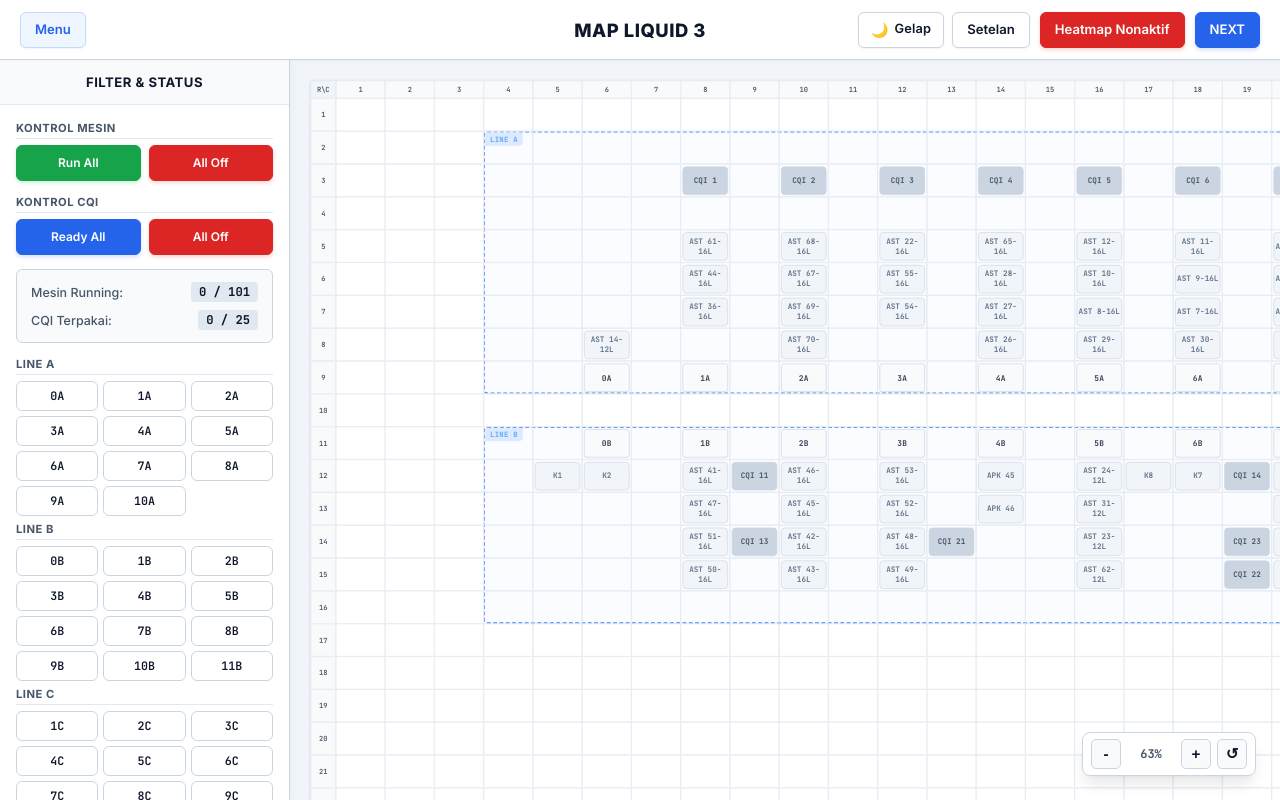
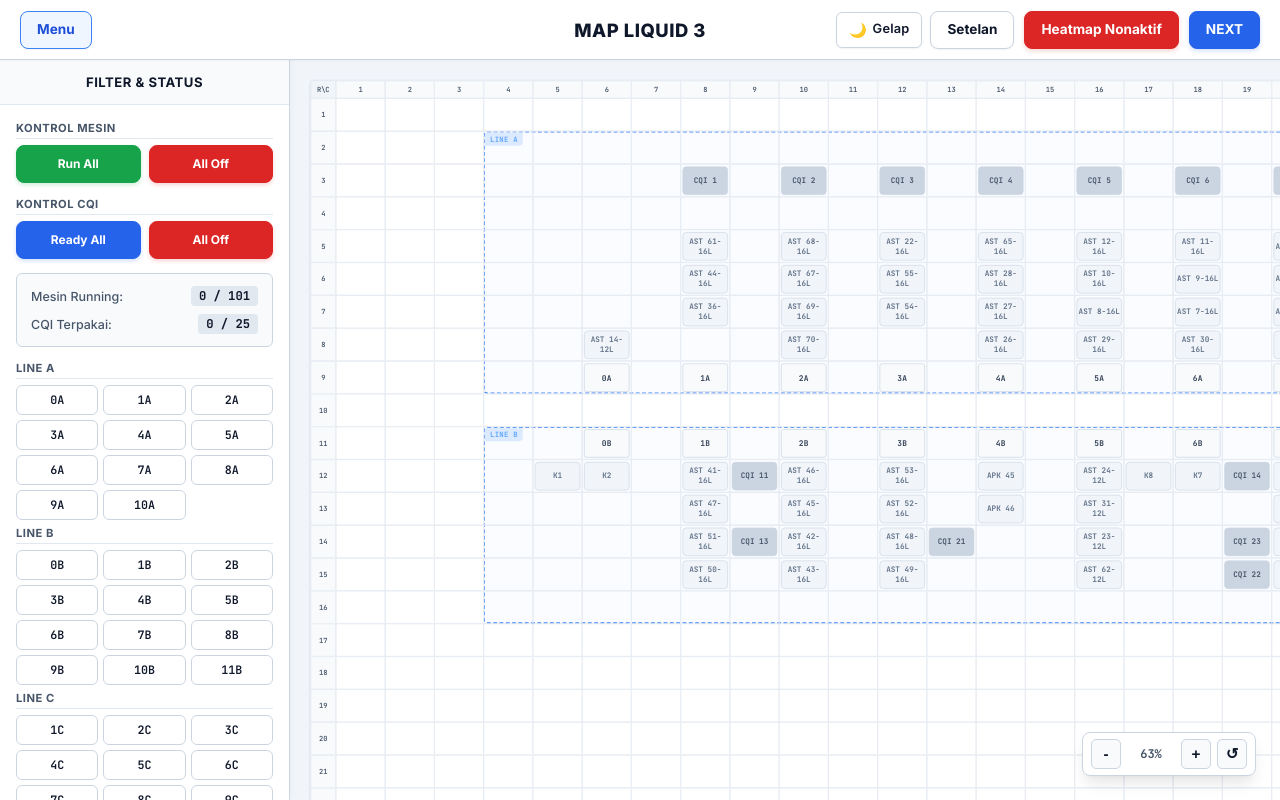
Before and after one commit to IPCQuality/PLAN-QUALITY, a website: page index.html in a window 1280 px wide. Both pictures are taken after a click on the button "Menu". Drawn offline with Linux system fonts and the light colour scheme; no server answers.

Commit message:
style: standardize button components and visual styles
- Standardize button dimensions, border-radius, and font-weight.
- Add active state styles for buttons and update side panel toggle logic.
- Correct machine ID mapping in data configuration.

```diff
--- a/css/config.css
+++ b/css/config.css
@@ -130,9 +130,9 @@ body {
   position: relative;
   background: #f8fafc;
   border: 1.5px solid #cbd5e1;
-  border-radius: 50%;
-  width: 40px;
-  height: 40px;
+  border-radius: 10px;
+  width: 38px;
+  height: 38px;
   display: flex;
   align-items: center;
   justify-content: center;
@@ -1648,15 +1648,16 @@ select option,
   align-items: center;
   justify-content: center;
   gap: 8px;
-  padding: 9px 18px;
-  border-radius: var(--radius-sm);
+  height: 38px;
+  padding: 0 16px;
+  border-radius: var(--radius);
   font-size: 12.5px;
-  font-weight: 600;
+  font-weight: 700;
   cursor: pointer;
-  border: 1px solid var(--border);
+  border: 1.5px solid var(--border);
   background: var(--surface);
   color: var(--text-main);
-  transition: all 0.15s cubic-bezier(0.4, 0, 0.2, 1);
+  transition: all 0.2s cubic-bezier(0.4, 0, 0.2, 1);
   font-family: inherit;
   box-shadow: var(--shadow-sm);
 }
@@ -2074,8 +2075,10 @@ body.modal-open {
 .step-pill {
   display: inline-flex;
   align-items: center;
+  justify-content: center;
   gap: 8px;
-  padding: 8px 20px;
+  height: 38px;
+  padding: 0 18px;
   border-radius: 10px;
   background: #ffffff;
   border: 1.5px solid #cbd5e1;
--- a/css/index.css
+++ b/css/index.css
@@ -146,19 +146,19 @@ header {
 .btn {
   background: #ffffff;
   color: var(--text-main);
-  border: 1px solid var(--border);
-  padding: 0 14px;
-  height: 36px;
-  border-radius: var(--radius-sm);
+  border: 1.5px solid var(--border);
+  padding: 0 16px;
+  height: 38px;
+  border-radius: var(--radius);
   cursor: pointer;
-  font-size: 0.82rem;
-  font-weight: 600;
+  font-size: 0.85rem;
+  font-weight: 700;
   font-family: inherit;
   display: inline-flex;
   align-items: center;
   gap: 8px;
   justify-content: center;
-  transition: all 0.15s cubic-bezier(0.4, 0, 0.2, 1);
+  transition: all 0.2s cubic-bezier(0.4, 0, 0.2, 1);
   box-shadow: var(--shadow-sm);
   line-height: 1;
 }
@@ -166,6 +166,11 @@ header {
   background: #f8fafc;
   border-color: #94a3b8;
   color: #0f172a;
+}
+.btn.active {
+  background: #eff6ff;
+  border-color: #3b82f6;
+  color: #1d4ed8;
 }
 .btn:active {
   transform: translateY(1px);
@@ -1052,13 +1057,18 @@ body.modal-open {
 
 [data-theme="dark"] .btn {
   background: #182234;
-  color: var(--text-main);
-  border-color: var(--border);
+  color: #f8fafc;
+  border-color: #2e3e57;
 }
 [data-theme="dark"] .btn:hover {
   background: #1e2b40;
   border-color: #3d5272;
-  color: #f8fafc;
+  color: #ffffff;
+}
+[data-theme="dark"] .btn.active {
+  background: rgba(59, 130, 246, 0.25);
+  border-color: #3b82f6;
+  color: #93c5fd;
 }
 [data-theme="dark"] .btn-primary {
   background: #2563eb;
--- a/data/map.json
+++ b/data/map.json
@@ -1,7 +1,7 @@
 {
   "machine line a": [
     {
-      "id": "M-0A-3",
+      "id": "M-0A-1",
       "name": "AST 14-12L",
       "line": "LINE A",
       "status": "OFF",
--- a/index.html
+++ b/index.html
@@ -816,14 +816,13 @@
         p.classList.toggle("closed");
         const btn = document.getElementById("sidebarToggleBtn");
         if (btn) {
-          if (p.classList.contains("closed")) {
-            btn.style.background = "#ffffff";
-            btn.style.borderColor = "var(--border)";
-            btn.style.color = "var(--text-main)";
+          btn.style.background = "";
+          btn.style.borderColor = "";
+          btn.style.color = "";
+          if (!p.classList.contains("closed")) {
+            btn.classList.add("active");
           } else {
-            btn.style.background = "#eff6ff";
-            btn.style.borderColor = "#bfdbfe";
-            btn.style.color = "var(--cqi-ready)";
+            btn.classList.remove("active");
           }
         }
         setTimeout(() => applyZoom(false), 310);
```
